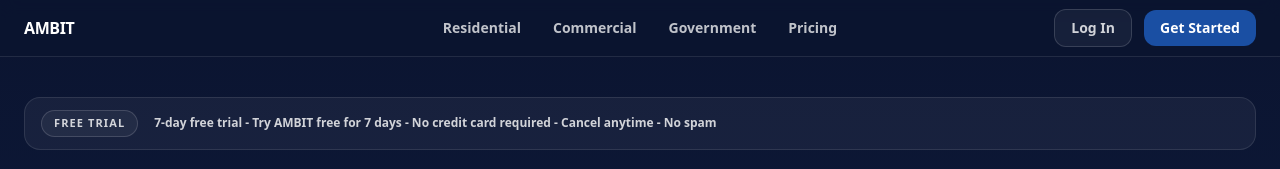
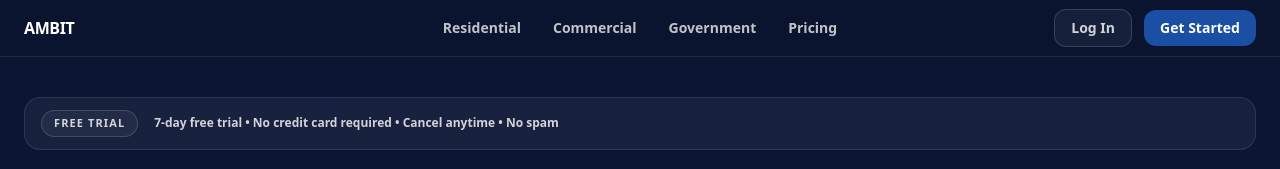
Before and after one commit to seansevrix/ambit, a Next.js app: page /preview/commercial in a window 1280 px wide. Shown: the top 169 px of the page. Built offline with nearby package versions, Linux system fonts and the light colour scheme.

Commit message:
Tighten free-trial banner copy on preview pages

```diff
--- a/app/preview/[segment]/page.tsx
+++ b/app/preview/[segment]/page.tsx
@@ -90,8 +90,9 @@
   },
 };
 
+// ✅ cleaner, tighter banner copy
 const TRIAL_BANNER_TEXT =
-  "7-day free trial - Try AMBIT free for 7 days - No credit card required - Cancel anytime - No spam";
+  "7-day free trial • No credit card required • Cancel anytime • No spam";
 
 export default async function PreviewSegmentPage({
   params,
```
